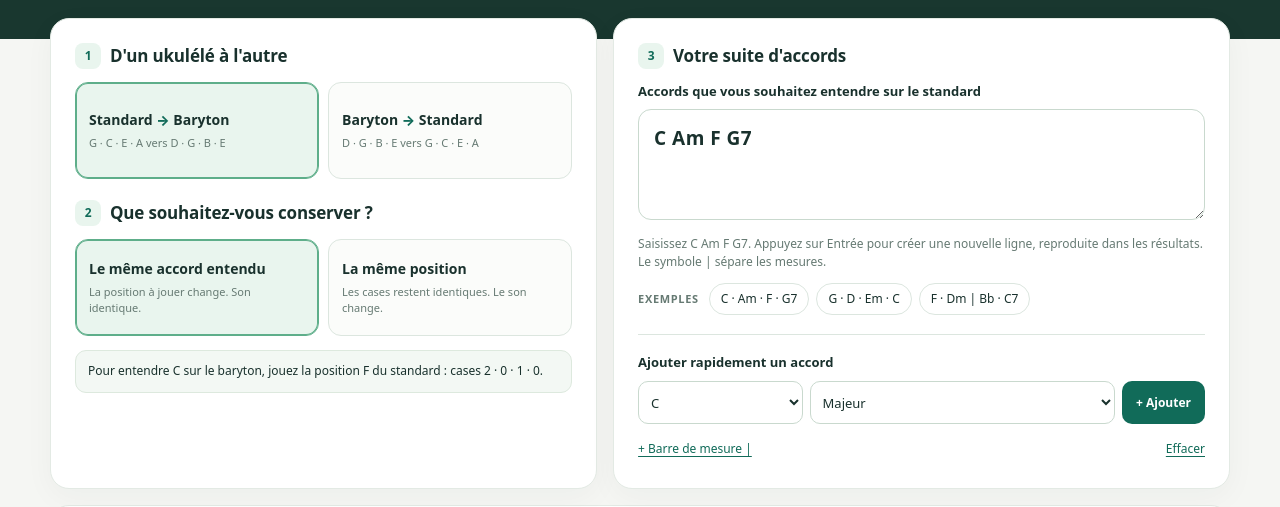
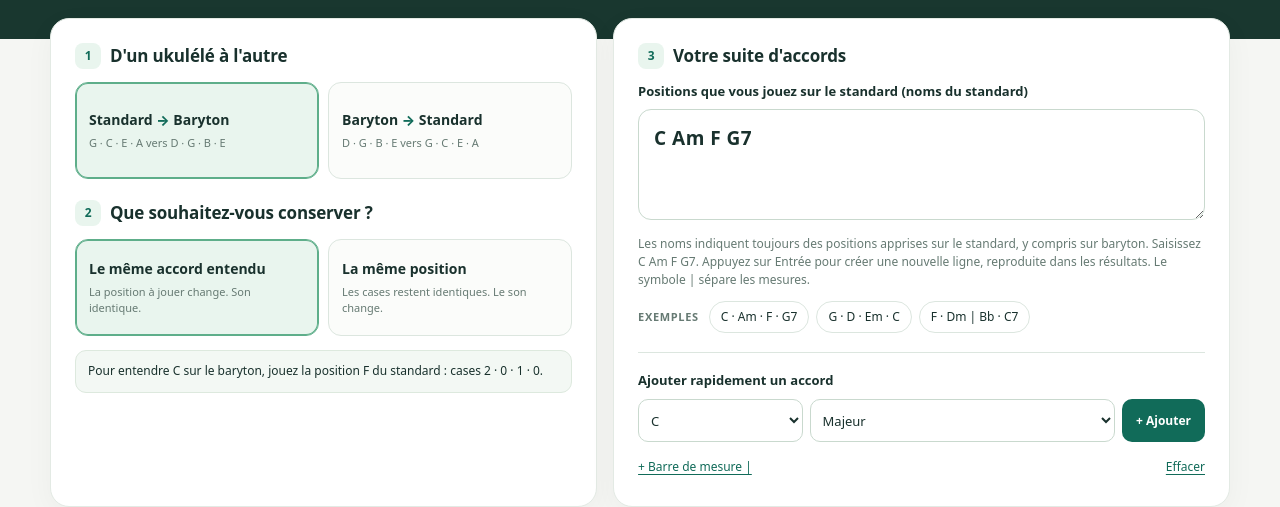
Before and after one commit to thomasclaissethcl-blip/Ukebary, a plain HTML site: page index.html in a window 1280 px wide. Shown: the part 280-787 px from the top of the page. Drawn offline with Linux system fonts and the light colour scheme.

Commit message:
Add files via upload

```diff
--- a/index.html
+++ b/index.html
@@ -110,14 +110,14 @@ h2{margin:0 0 4px;font-size:24px;letter-spacing:-.025em}.results-title p{margin:
     <h2 class="step-title"><span class="step">3</span> Votre suite d'accords</h2>
     <label class="field" for="progression" id="input-label">Accords entendus sur le standard</label>
     <textarea id="progression" aria-describedby="notation-hint" spellcheck="false" autocomplete="off" autocapitalize="off">C Am F G7</textarea>
-    <p class="hint" id="notation-hint">Saisissez C Am F G7. Appuyez sur Entrée pour créer une nouvelle ligne, reproduite dans les résultats. Le symbole | sépare les mesures.</p>
+    <p class="hint" id="notation-hint">Les noms indiquent toujours des positions apprises sur le standard, y compris sur baryton. Saisissez C Am F G7. Appuyez sur Entrée pour créer une nouvelle ligne, reproduite dans les résultats. Le symbole | sépare les mesures.</p>
     <div class="quick"><span class="label">Exemples</span><button type="button" data-sequence="C Am F G7">C · Am · F · G7</button><button type="button" data-sequence="G D Em C">G · D · Em · C</button><button type="button" data-sequence="F Dm | Bb C7">F · Dm | Bb · C7</button></div>
     <div class="builder"><p class="builder-title">Ajouter rapidement un accord</p><div class="builder-line"><select id="root" aria-label="Note de l'accord"><option>C</option><option>C#</option><option>Db</option><option>D</option><option>Eb</option><option>E</option><option>F</option><option>F#</option><option>Gb</option><option>G</option><option>Ab</option><option>A</option><option>Bb</option><option>B</option></select><select id="quality" aria-label="Type d'accord"><option value="">Majeur</option><option value="m">Mineur</option><option value="7">Septième</option><option value="m7">Mineur 7</option><option value="maj7">Majeur 7</option><option value="sus2">Sus2</option><option value="sus4">Sus4</option><option value="dim">Diminué</option><option value="aug">Augmenté</option><option value="6">Sixième</option><option value="m6">Mineur 6</option><option value="add9">Add9</option><option value="9">Neuvième</option><option value="7sus4">7sus4</option><option value="dim7">Dim7</option><option value="m7b5">Demi-diminué</option></select><button class="primary" type="button" id="add">+ Ajouter</button></div><div class="builder-bottom"><button class="text-button" type="button" id="add-measure">+ Barre de mesure |</button><button class="text-button" type="button" id="clear">Effacer</button></div></div>
   </section>
  </div>
  <section class="summary" aria-label="Progression convertie"><div><p class="summary-top" id="summary-title">POSITIONS DU STANDARD À REPRODUIRE SUR LE BARYTON</p><div class="summary-text" id="converted" aria-live="polite"></div><p class="summary-context" id="summary-context">Les accords entendus restent : C · Am · F · G7.</p></div><div class="summary-actions"><button type="button" class="primary" id="copy">Copier les positions</button><button type="button" class="text-button" id="print">Imprimer</button><span class="status" id="copy-status" role="status" aria-live="polite"></span></div></section>
  <div class="warning" id="warning" role="alert" hidden></div>
- <section class="results" aria-labelledby="results-title"><div class="results-title"><div><h2 id="results-title">Les positions, côte à côte</h2><p id="description">À gauche, la position de départ. À droite, la position à reproduire, nommée comme sur un ukulélé standard.</p></div><div class="legend">● Case appuyée · ○ Corde à vide · × Corde muette</div></div><div class="cards" id="cards" aria-live="polite"></div><p class="footnote">Les schémas montrent les cordes de gauche à droite (standard : G–C–E–A ; baryton : D–G–B–E). Le nom « Position F » signifie : reproduisez le doigté de F appris sur le standard. Les formes montrées sont des doigtés possibles, parfois différents des formes habituelles. Un accordage standard avec sol aigu ou sol grave modifie les octaves, pas les noms des accords. Pour les accords avec basse indiquée (ex. C/E), les noms sont convertis mais aucun diagramme d'inversion n'est garanti.</p></section>
+ <section class="results" aria-labelledby="results-title"><div class="results-title"><div><h2 id="results-title">Les positions, côte à côte</h2><p id="description">À gauche, la position de départ. À droite, la position à reproduire, nommée comme sur un ukulélé standard.</p></div><div class="legend">● Case appuyée · ○ Corde à vide · × Corde muette</div></div><div class="cards" id="cards" aria-live="polite"></div><p class="footnote">Les noms saisis désignent les positions apprises sur le standard, quel que soit l’instrument de départ. Les schémas montrent les cordes de gauche à droite (standard : G–C–E–A ; baryton : D–G–B–E). Le nom « Position F » signifie : reproduisez le doigté de F appris sur le standard. Les formes montrées sont des doigtés possibles, parfois différents des formes habituelles. Un accordage standard avec sol aigu ou sol grave modifie les octaves, pas les noms des accords. Pour les accords avec basse indiquée (ex. C/E), les noms sont convertis mais aucun diagramme d'inversion n'est garanti.</p></section>
 </main>
 <footer class="shell footer">Accord / Bar · Une application HTML autonome qui fonctionne hors connexion.</footer>
 <script>
@@ -174,11 +174,12 @@ function convert(token,index){
  if(token==='|')return {kind:'measure',raw:token,index};
  const c=parse(token);if(!c)return {kind:'bad',raw:token,index};
  const source=direction,target=source==='standard'?'baryton':'standard';
- // Mode « accord » : l'entrée est le SON attendu sur l'instrument de départ.
- // Mode « position » : l'entrée est le NOM DU DOIGTÉ appris sur le standard,
- // même si l'instrument de départ est un baryton.
- const sourceRoot=objective==='sound'?c.root:transpose(c.root,source==='baryton'?-5:0);
- const sourceBass=c.bass?(objective==='sound'?c.bass:transpose(c.bass,source==='baryton'?-5:0)):null;
+ // Dans les DEUX sens, les noms saisis sont ceux des positions apprises sur le standard.
+ // Ainsi « C » joué sur baryton signifie le doigté 0-0-0-3, qui SONNE G.
+ // Mode « même accord entendu » : on conserve le son de la position source.
+ // Mode « même position » : on conserve les cases, le son est celui de la cible.
+ const sourceRoot=transpose(c.root,source==='baryton'?-5:0);
+ const sourceBass=c.bass?transpose(c.bass,source==='baryton'?-5:0):null;
  const outRoot=objective==='sound'?sourceRoot:transpose(c.root,target==='baryton'?-5:0);
  const outBass=c.bass?(objective==='sound'?sourceBass:transpose(c.bass,target==='baryton'?-5:0)):null;
  const sourceHeard=name(c,sourceRoot,sourceBass),result=name(c,outRoot,outBass);
@@ -277,15 +278,15 @@ function updateIntro(){
  $('direction-stb').setAttribute('aria-pressed',String(stb));$('direction-bts').setAttribute('aria-pressed',String(!stb));
  $('objective-sound').setAttribute('aria-pressed',String(same));$('objective-shape').setAttribute('aria-pressed',String(!same));
  const src=stb?'standard':'baryton',dest=stb?'baryton':'standard';
- $('input-label').textContent=same?'Accords que vous souhaitez entendre sur le '+src:'Noms des positions que vous connaissez sur le standard';
+ $('input-label').textContent='Positions que vous jouez sur le '+src+' (noms du standard)';
  $('summary-title').textContent=same
-  ?'POSITIONS DU STANDARD À REPRODUIRE SUR LE '+dest.toUpperCase()
+  ?'POSITIONS À REPRODUIRE SUR LE '+dest.toUpperCase()+' (NOMS DU STANDARD)'
   :'ACCORDS ENTENDUS SUR LE '+dest.toUpperCase();
  $('copy').textContent=same?'Copier les positions':'Copier les accords';
  $('description').textContent='À gauche : position sur le '+src+'. À droite : position sur le '+dest+'. Chaque position porte le nom du doigté tel que vous le connaissez sur le standard.';
  const example=stb
    ?(same?'Pour entendre C sur le baryton, jouez la position F du standard : cases 2 · 0 · 1 · 0.':'Jouez la position C sur le standard : elle sonne C. Sur le baryton, les mêmes cases produisent G.')
-   :(same?'Pour entendre C sur le standard, jouez la position C. Sur le baryton, ce même C s’obtient avec la position F du standard.':'Jouez la position C sur le baryton : elle sonne G. Sur le standard, les mêmes cases produisent C.');
+   :(same?'Sur le baryton, la position C du standard sonne G. Pour entendre G sur le standard, jouez la position G : cases 0 · 2 · 3 · 2.':'Jouez la position C sur le baryton : elle sonne G. Sur le standard, les mêmes cases produisent C.');
  $('mode-explanation').textContent=example;
 }
 function render(){
```
